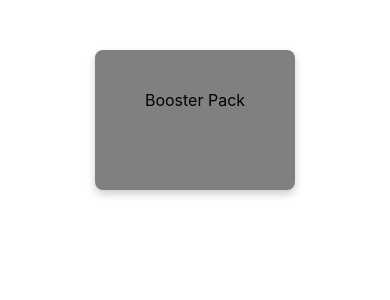
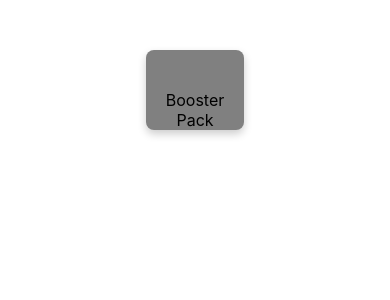
Before and after one commit to Gipeio/booster_opener, a React (Create React App) app: page / in a window 390 px wide. Shown: the top 300 px of the page. Built offline with nearby package versions, Linux system fonts and the light colour scheme.

Commit message:
responsivité premiere ligne

```diff
--- a/src/App.css
+++ b/src/App.css
@@ -1,27 +1,13 @@
-/* Style du booster */
-#booster {
-  width: 200px;
-  height: 100px;
-  background-color: gray;
-  margin: 50px auto;
-  cursor: pointer;
-  text-align: center;
-  padding-top: 40px;
-  border-radius: 8px;
-  box-shadow: 0 4px 8px rgba(0, 0, 0, 0.2);
-}
-
 /* Conteneur principal pour les cartes */
 #cards-container {
   display: flex;
   flex-wrap: wrap;
-  justify-content: center;
-  gap: 10px; /* Espace entre les cartes */
-  padding-left: 300px;
-  padding-right: 300px;
-  padding-top: 10px;
-  padding-bottom: 10px;
+  justify-content: space-between;
+  padding: 0% 15%;
+  height: 100vh;
 }
+
+
 
 
 /* Style du bouton reset */
@@ -47,8 +33,8 @@
   position: fixed;
   top: 0;
   left: 0;
-  width: 100%;
-  height: 100%;
+  width: 100vw; /* Adapte la largeur à l’écran */
+  height: 100vh; /* Adapte la hauteur à l’écran */
   background: rgba(0, 0, 0, 0.8);
   display: flex;
   justify-content: center;
@@ -58,10 +44,8 @@
 
 .modal-content {
   position: relative;
-  width: 90%;
-  height: 90%;
-  max-width: 1000px;
-  max-height: 90%;
+  width: 90vw;
+  height: 90vh;
   display: flex;
   justify-content: center;
   align-items: center;
@@ -70,6 +54,5 @@
 .modal-image {
   width: 50%;
   height: auto;
-  max-height: 75%;
   border-radius: 8px;
 }
--- a/src/components/booster/booster.css
+++ b/src/components/booster/booster.css
@@ -1,6 +1,7 @@
+/* Style du booster */
 #booster {
-    width: 200px;
-    height: 100px;
+  width: 25%; /* Utilisation de pourcentage pour l’adapter au conteneur */
+  height: 25%;
   background-color: gray;
   margin: 50px auto;
   cursor: pointer;
--- a/src/components/card/card.css
+++ b/src/components/card/card.css
@@ -1,24 +1,11 @@
 /* Style de chaque carte */
 .card {
-  flex: 1 1 30%; /* Par défaut, chaque carte occupe environ 30% de la largeur */
-  max-width: 325px; /* Limite la largeur des cartes pour éviter qu'elles soient trop grandes */
-  min-width: 150px; /* Largeur minimale pour les petits écrans */
-  margin: auto; /* Centre la carte dans sa colonne */
-  box-sizing: border-box; /* Inclut le padding dans la largeur */
-}
-
-/* Media query pour les écrans de taille moyenne à grande */
-@media (min-width: 768px) {
-  .card {
-    flex: 1 1 30%; /* Environ 30% de largeur pour 3 colonnes */
-  }
-}
-
-/* Media query pour les petits écrans (ex. : téléphone) */
-@media (max-width: 768px) {
-  .card {
-    flex: 1 1 45%; /* Chaque carte occupe environ 45% de la largeur sur mobile */
-  }
+  width: 18vw;
+  margin: auto;
+  padding: 1rem;
+  font-size: 1rem;
+  box-sizing: border-box;
+  border-radius: 8px;
 }
 
 /* Changer le curseur au survol d'une carte */
@@ -28,7 +15,7 @@
   transition: transform 0.3s ease;
 }
 
-/* Conteneur de l'image */
+/* Conteneur de l'image dans la carte */
 .card-image {
   width: 100%;
   height: auto;
@@ -37,10 +24,9 @@
   align-items: center;
 }
 
-/* Image de la carte */
 .card-image img {
-  width: 100%; /* Adapte l'image à la largeur du conteneur */
-  height: auto; /* Conserve le ratio de l'image */
-  object-fit: contain; /* Ajuste l'image sans la rogner */
+  width: 100%;
+  height: auto;
+  object-fit: contain;
   border-radius: 10px;
 }
```
Lines whose indentation alone changed are shown as unchanged.
